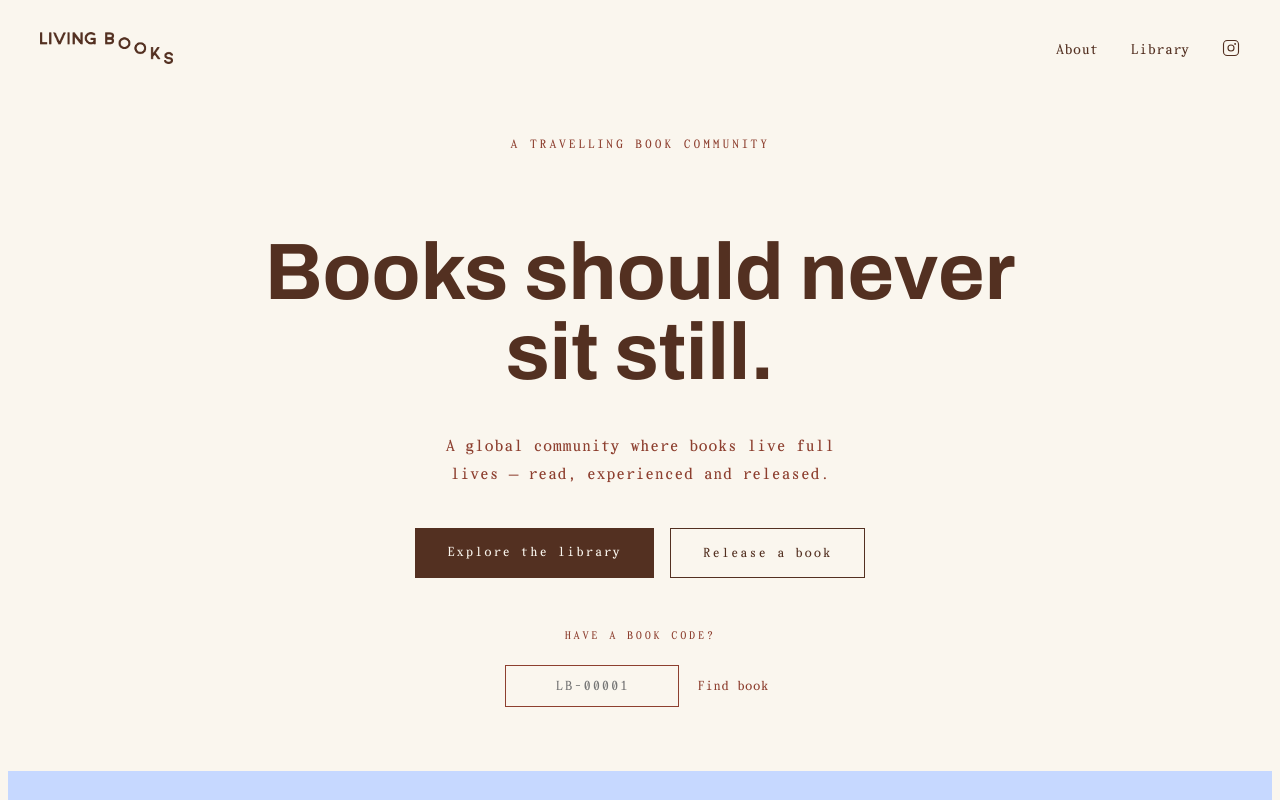
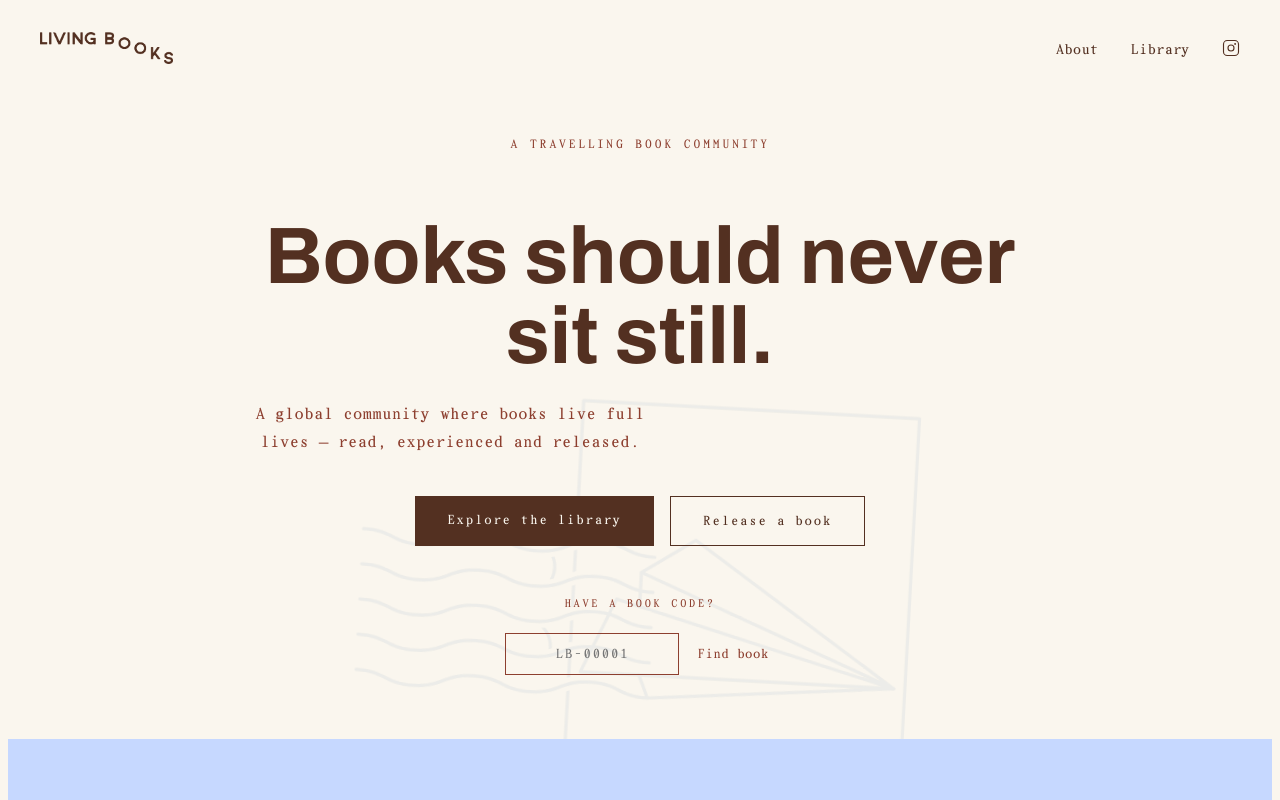
Before and after one commit to hellosophiespeaking/living-books, a Next.js app: page / in a window 1280 px wide. Shown: the top 800 px of the page. Built offline with nearby package versions, Linux system fonts and the light colour scheme.

Commit message:
Add drifting logomark watermark to hero

```diff
--- a/app/page.tsx
+++ b/app/page.tsx
@@ -19,7 +19,40 @@ export default function Home() {
         </div>
       </nav>
 
-      <section style={{display: 'flex', flexDirection: 'column', alignItems: 'center', justifyContent: 'center', textAlign: 'center', padding: '32px 32px 64px'}}>
+      <section style={{display: 'flex', flexDirection: 'column', alignItems: 'center', justifyContent: 'center', textAlign: 'center', padding: '32px 32px 64px', position: 'relative', overflow: 'hidden', minHeight: '500px'}}>
+
+        <style>{`
+          @keyframes drift {
+            0% { transform: translate(-60%, 40%) rotate(0deg); }
+            50% { transform: translate(-40%, -40%) rotate(5deg); }
+            100% { transform: translate(-60%, 40%) rotate(0deg); }
+          }
+        `}</style>
+
+        <div style={{position: 'absolute', width: '60vw', maxWidth: '600px', opacity: 0.06, pointerEvents: 'none', zIndex: 0, animation: 'drift 20s ease-in-out infinite', left: '50%', top: '50%'}}>
+          <svg xmlns="http://www.w3.org/2000/svg" viewBox="0 0 1000 1000" style={{width: '100%', height: 'auto'}}>
+            <defs><style>{`.st0 { fill: #195693; }`}</style></defs>
+            <g>
+              <path className="st0" d="M355.8,330.84v35.87c1.69-.56,3.47-1.1,5.34-1.6v-36.33c-1.83.65-3.59,1.33-5.34,2.06ZM355.8,448.25v35.88c1.69-.56,3.47-1.1,5.34-1.6v-36.33c-1.83.65-3.59,1.33-5.34,2.04ZM919.01,77.48H358.47c-1.47,0-2.66,1.2-2.66,2.68v227.85c1.69-.56,3.47-1.12,5.34-1.61V82.82h555.2v834.35H361.14v-353.55c-1.83.65-3.59,1.33-5.34,2.04v354.18c0,1.48,1.2,2.68,2.66,2.68h560.54c1.48,0,2.68-1.2,2.68-2.68V80.16c0-1.48-1.2-2.68-2.68-2.68ZM361.14,504.92c-1.83.63-3.59,1.33-5.34,2.04v35.88c1.69-.56,3.47-1.1,5.34-1.6v-36.33ZM355.8,389.54v35.88c1.69-.56,3.47-1.1,5.34-1.6v-36.33c-1.83.65-3.59,1.33-5.34,2.04Z"/>
+              <path className="st0" d="M324.09,342.45c-1.72.39-3.52.75-5.4,1.06,2.55,5.4,3.99,11.44,3.99,17.8,0,6.96-1.72,13.55-4.75,19.32,2.37-.48,4.57-1.05,6.67-1.67,2.2-5.46,3.43-11.41,3.43-17.65,0-6.71-1.41-13.1-3.94-18.86ZM315.05,461.49c-2.2.31-4.53.56-6.98.75,8.93,7.62,14.6,18.98,14.6,31.65,0,1.04-.04,2.06-.11,3.07,1.9-.5,3.7-1.06,5.43-1.65h0c.01-.48.03-.94.03-1.41,0-12.56-4.95-23.97-12.97-32.4Z"/>
+            </g>
+            <g>
+              <path className="st0" d="M900.15,534.39c-.33,0-.67-.06-.99-.19l-429.99-170.77c-.92-.37-1.57-1.22-1.67-2.21-.1-.99.35-1.95,1.18-2.5l87.88-58.22c.91-.59,2.07-.59,2.96,0l342.11,228.98c1.14.76,1.52,2.26.88,3.47-.48.9-1.4,1.43-2.37,1.43ZM475.9,360.35l401.87,159.6-319.74-214-82.13,54.41Z"/>
+              <path className="st0" d="M900.15,534.39H377.3c-.9,0-1.74-.45-2.23-1.21-.49-.75-.58-1.7-.22-2.53l53.89-124.19c.53-1.21,1.86-1.85,3.14-1.52l468.95,124.19c1.3.34,2.14,1.6,1.97,2.93-.17,1.33-1.31,2.33-2.65,2.33ZM381.38,529.04h498.23l-446.88-118.35-51.36,118.35Z"/>
+              <path className="st0" d="M470.16,420.51c-1.48,0-2.67-1.19-2.67-2.67v-56.89c0-1.48,1.19-2.67,2.67-2.67s2.67,1.19,2.67,2.67v56.89c0,1.48-1.19,2.67-2.67,2.67Z"/>
+              <path className="st0" d="M491.16,572.09c-1.07,0-2.04-.63-2.46-1.63l-16.03-37.7c-.58-1.36.06-2.93,1.42-3.51,1.35-.57,2.93.06,3.51,1.42l15.26,35.91,407.05-37.53c1.45-.08,2.77.95,2.91,2.42.13,1.47-.95,2.77-2.42,2.91l-408.99,37.7c-.08,0-.16,0-.24,0Z"/>
+            </g>
+            <g>
+              <path className="st0" d="M491.16,337.25c-24.94,0-37.59-5.56-49.83-10.93-12.27-5.39-23.86-10.49-47.68-10.49s-35.41,5.09-47.68,10.49c-12.24,5.37-24.89,10.93-49.83,10.93s-37.56-5.56-49.79-10.93c-12.26-5.39-23.85-10.49-47.65-10.49s-35.39,5.09-47.66,10.49c-12.23,5.37-24.88,10.93-49.81,10.93s-37.57-5.56-49.8-10.93c-12.26-5.39-23.84-10.49-47.64-10.49-1.48,0-2.67-1.19-2.67-2.67s1.19-2.67,2.67-2.67c24.92,0,37.56,5.56,49.79,10.93,12.26,5.39,23.85,10.49,47.65,10.49s35.39-5.09,47.66-10.49c12.23-5.37,24.88-10.93,49.81-10.93s37.57,5.56,49.79,10.93c12.26,5.39,23.84,10.49,47.64,10.49s35.41-5.09,47.68-10.49c12.24-5.37,24.89-10.93,49.83-10.93s37.59,5.56,49.82,10.93c12.27,5.39,23.87,10.49,47.68,10.49,1.48,0,2.67,1.19,2.67,2.67s-1.19,2.67-2.67,2.67Z"/>
+              <path className="st0" d="M491.16,395.96c-24.94,0-37.59-5.56-49.83-10.93-12.27-5.39-23.86-10.49-47.68-10.49s-35.41,5.09-47.68,10.49c-12.24,5.37-24.89,10.93-49.83,10.93s-37.56-5.56-49.79-10.93c-12.26-5.39-23.85-10.49-47.65-10.49s-35.39,5.09-47.66,10.49c-12.23,5.37-24.88,10.93-49.81,10.93s-37.57-5.56-49.8-10.93c-12.26-5.39-23.84-10.49-47.64-10.49-1.48,0-2.67-1.19-2.67-2.67s1.19-2.67,2.67-2.67c24.92,0,37.56,5.56,49.79,10.93,12.26,5.39,23.85,10.49,47.65,10.49s35.39-5.09,47.66-10.49c12.23-5.37,24.88-10.93,49.81-10.93s37.57,5.56,49.79,10.93c12.26,5.39,23.84,10.49,47.64,10.49s35.41-5.09,47.68-10.49c12.24-5.37,24.89-10.93,49.83-10.93s37.59,5.56,49.82,10.93c12.27,5.39,23.87,10.49,47.68,10.49,1.48,0,2.67,1.19,2.67,2.67s-1.19,2.67-2.67,2.67Z"/>
+              <path className="st0" d="M491.16,454.67c-24.94,0-37.59-5.56-49.83-10.93-12.27-5.39-23.86-10.49-47.68-10.49s-35.41,5.09-47.68,10.49c-12.24,5.37-24.89,10.93-49.83,10.93s-37.56-5.56-49.79-10.93c-12.26-5.39-23.85-10.49-47.65-10.49s-35.39,5.09-47.66,10.49c-12.23,5.37-24.88,10.93-49.81,10.93s-37.57-5.56-49.8-10.93c-12.26-5.39-23.84-10.49-47.64-10.49-1.48,0-2.67-1.19-2.67-2.67s1.19-2.67,2.67-2.67c24.92,0,37.56,5.56,49.79,10.93,12.26,5.39,23.85,10.49,47.65,10.49s35.39-5.09,47.66-10.49c12.23-5.37,24.88-10.93,49.81-10.93s37.57,5.56,49.79,10.93c12.26,5.39,23.84,10.49,47.64,10.49s35.41-5.09,47.68-10.49c12.24-5.37,24.89-10.93,49.83-10.93s37.59,5.56,49.82,10.93c12.27,5.39,23.87,10.49,47.68,10.49,1.48,0,2.67,1.19,2.67,2.67s-1.19,2.67-2.67,2.67Z"/>
+              <path className="st0" d="M491.16,513.38c-24.94,0-37.59-5.56-49.83-10.93-12.27-5.39-23.86-10.49-47.68-10.49s-35.41,5.09-47.68,10.49c-12.24,5.37-24.89,10.93-49.83,10.93s-37.56-5.56-49.79-10.93c-12.26-5.39-23.85-10.49-47.65-10.49s-35.39,5.09-47.66,10.49c-12.23,5.37-24.88,10.93-49.81,10.93s-37.57-5.56-49.8-10.93c-12.26-5.39-23.84-10.49-47.64-10.49-1.48,0-2.67-1.19-2.67-2.67s1.19-2.67,2.67-2.67c24.92,0,37.56,5.56,49.79,10.93,12.26,5.39,23.85,10.49,47.65,10.49s35.39-5.09,47.66-10.49c12.23-5.37,24.88-10.93,49.81-10.93s37.57,5.56,49.79,10.93c12.26,5.39,23.84,10.49,47.64,10.49s35.41-5.09,47.68-10.49c12.24-5.37,24.89-10.93,49.83-10.93s37.59,5.56,49.82,10.93c12.27,5.39,23.87,10.49,47.68,10.49,1.48,0,2.67,1.19,2.67,2.67s-1.19,2.67-2.67,2.67Z"/>
+              <path className="st0" d="M491.16,572.09c-24.94,0-37.59-5.56-49.83-10.93-12.27-5.39-23.86-10.49-47.68-10.49s-35.41,5.09-47.68,10.49c-12.24,5.37-24.89,10.93-49.83,10.93s-37.56-5.56-49.79-10.93c-12.26-5.39-23.85-10.49-47.65-10.49s-35.39,5.09-47.66,10.49c-12.23,5.37-24.88,10.93-49.81,10.93s-37.57-5.56-49.8-10.93c-12.26-5.39-23.84-10.49-47.64-10.49-1.48,0-2.67-1.19-2.67-2.67s1.19-2.67,2.67-2.67c24.92,0,37.56,5.56,49.79,10.93,12.26,5.39,23.85,10.49,47.65,10.49s35.39-5.09,47.66-10.49c12.23-5.37,24.88-10.93,49.81-10.93s37.57,5.56,49.79,10.93c12.26,5.39,23.84,10.49,47.64,10.49s35.41-5.09,47.68-10.49c12.24-5.37,24.89-10.93,49.83-10.93s37.59,5.56,49.82,10.93c12.27,5.39,23.87,10.49,47.68,10.49,1.48,0,2.67,1.19,2.67,2.67s-1.19,2.67-2.67,2.67Z"/>
+            </g>
+          </svg>
+        </div>
+
+        <div style={{position: 'relative', zIndex: 1}}>
           <p style={{fontFamily: 'Toren', color: '#8D3F2F', fontSize: '12px', letterSpacing: '0.2em', textTransform: 'uppercase', marginBottom: '16px'}}>
             A travelling book community
           </p>
@@ -51,6 +84,7 @@ export default function Home() {
               </button>
             </form>
           </div>
+        </div>
       </section>
 
       <section style={{backgroundColor: '#C6D8FF', padding: '64px 32px'}}>
@@ -73,7 +107,7 @@ export default function Home() {
       </section>
 
       <section style={{backgroundColor: '#FFFBCA', padding: '64px 32px', textAlign: 'center'}}>
-        <h2 style={{fontFamily: 'Archivo', color: '#533021', fontSize: '36px', marginBottom: '16px'}}>Support the community </h2>
+        <h2 style={{fontFamily: 'Archivo', color: '#533021', fontSize: '36px', marginBottom: '16px'}}>Support the community ☕</h2>
         <p style={{fontFamily: 'Toren', color: '#533021', fontSize: '15px', lineHeight: '1.7', maxWidth: '480px', margin: '0 auto 32px'}}>
           I built this because I couldn't stop wondering where my books ended up. If you love it too, buy me a coffee — it helps keep the lights on and the books moving.
         </p>
```
Lines whose indentation alone changed are shown as unchanged.
